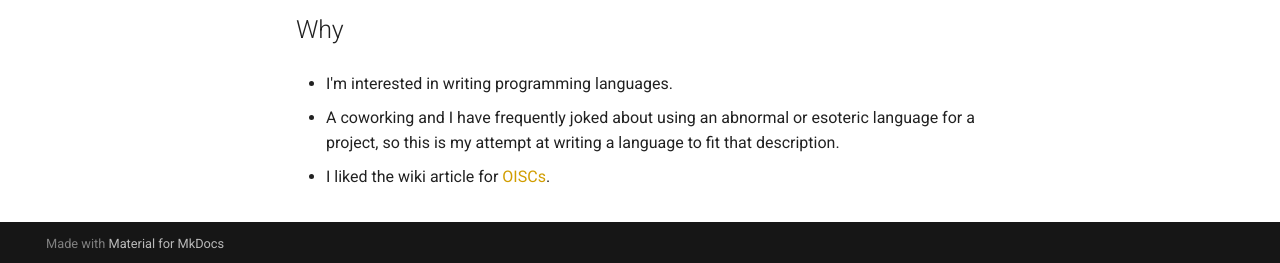
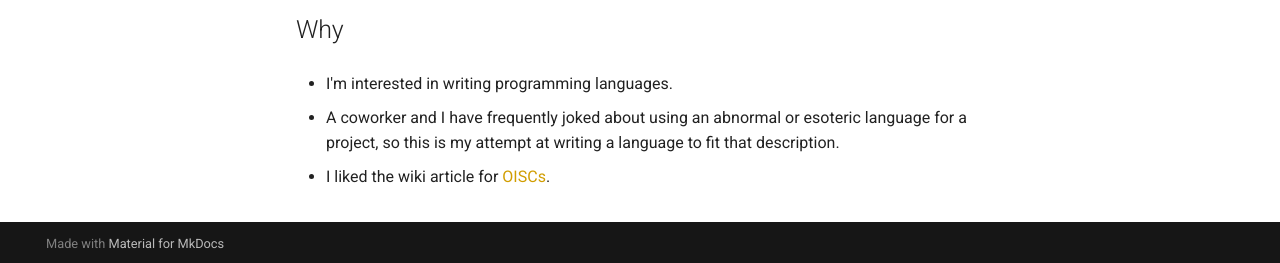
Before and after one commit to SLaGrave/sy-script, an MkDocs documentation site: the page built from documentation/docs/index.md, in a window 1280 px wide and 930 px high. Shown: the part 664-927 px from the top of the window. Built offline with MkDocs 1.6.1 and Material for MkDocs 9.7.7, drawn with Linux system fonts in a browser that asks for light colours.

Commit message:
Fix spelling mistakes in documentation.

```diff
--- a/documentation/docs/index.md
+++ b/documentation/docs/index.md
@@ -27,6 +27,6 @@ $ python syscript ./hello.sy
 
 - I'm interested in writing programming languages.
 
-- A coworking and I have frequently joked about using an abnormal or esoteric language for a project, so this is my attempt at writing a language to fit that description.
+- A coworker and I have frequently joked about using an abnormal or esoteric language for a project, so this is my attempt at writing a language to fit that description.
 
 - I liked the wiki article for [OISCs](https://en.wikipedia.org/wiki/One-instruction_set_computer).
```
Also changed, not shown: documentation/docs/write.md (+1 -1 lines).
